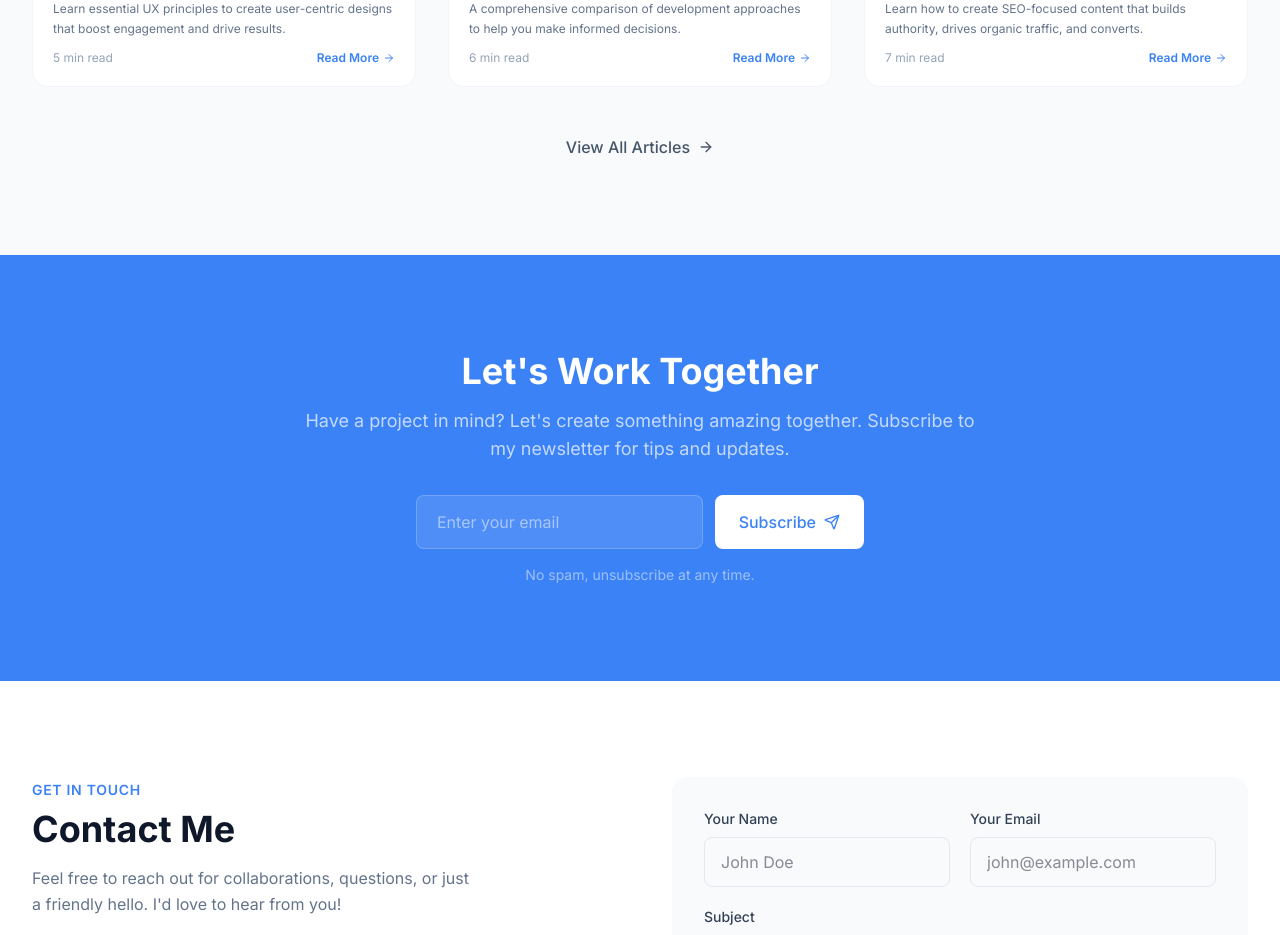
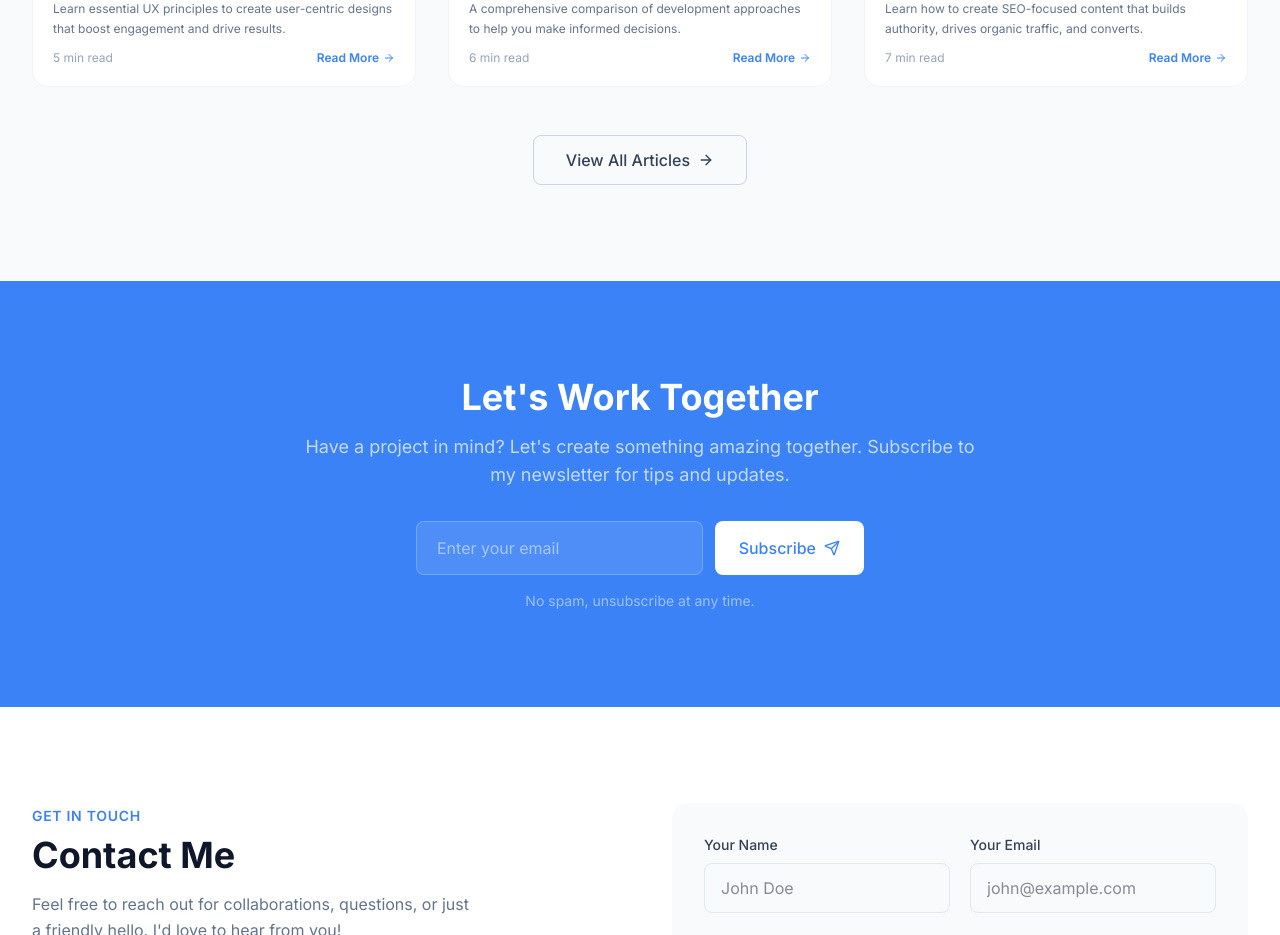
Before and after one commit to Joshua024/jac-portfolio, a Next.js app: page / in a window 1280 px wide. Shown: the part 5200-6135 px from the top of the page. Built offline with nearby package versions, Linux system fonts and the light colour scheme; no server answers; the database is empty.

Commit message:
Style View All Articles button to match View All Projects

```diff
--- a/src/components/LatestArticles.tsx
+++ b/src/components/LatestArticles.tsx
@@ -168,7 +168,7 @@ export default function LatestArticles({ articles = defaultArticles }: Props) {
         <div className="text-center mt-12">
           <Link
             href="/blog"
-            className="inline-flex items-center gap-2 text-gray-600 font-medium hover:text-primary transition-colors"
+            className="inline-flex items-center gap-2 bg-transparent text-gray-700 border border-gray-300 px-8 py-3 rounded-lg font-medium hover:bg-primary hover:text-white hover:border-primary transition-colors"
           >
             View All Articles
             <ArrowRight size={16} />
```
